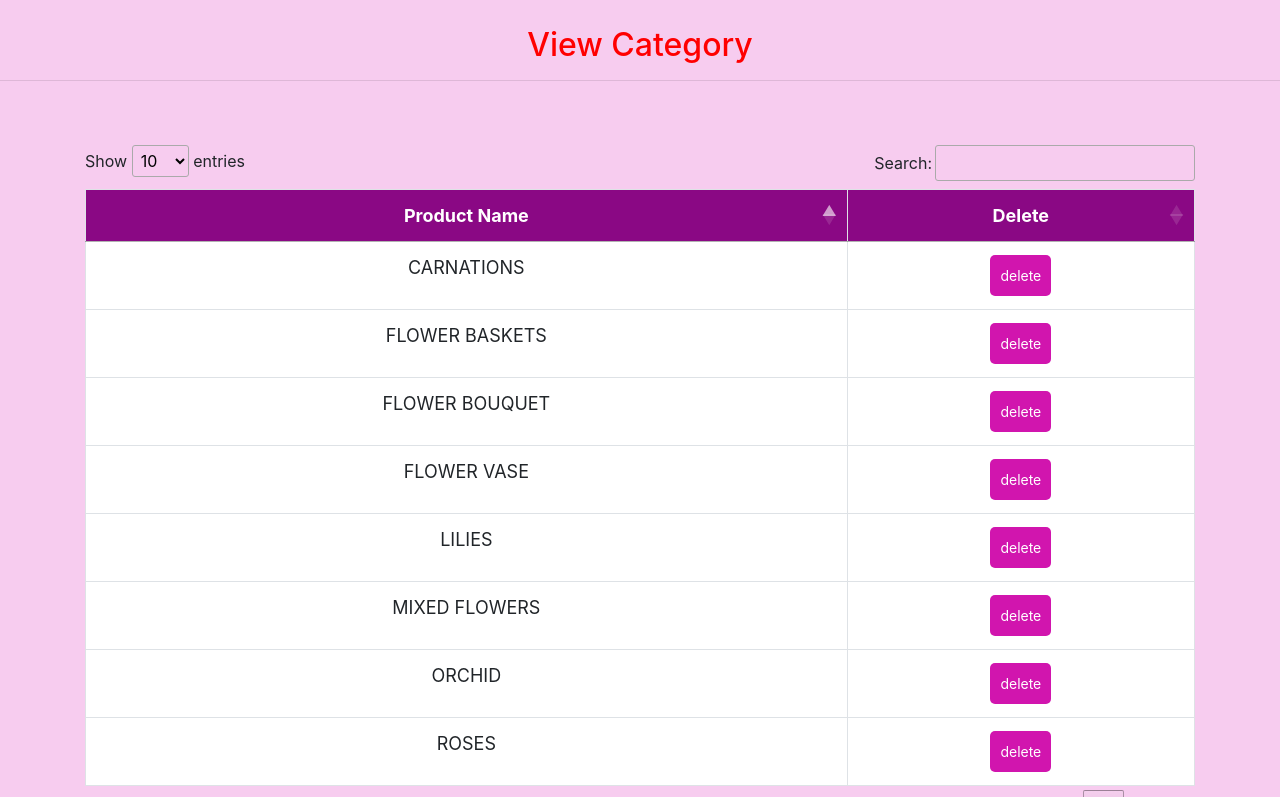
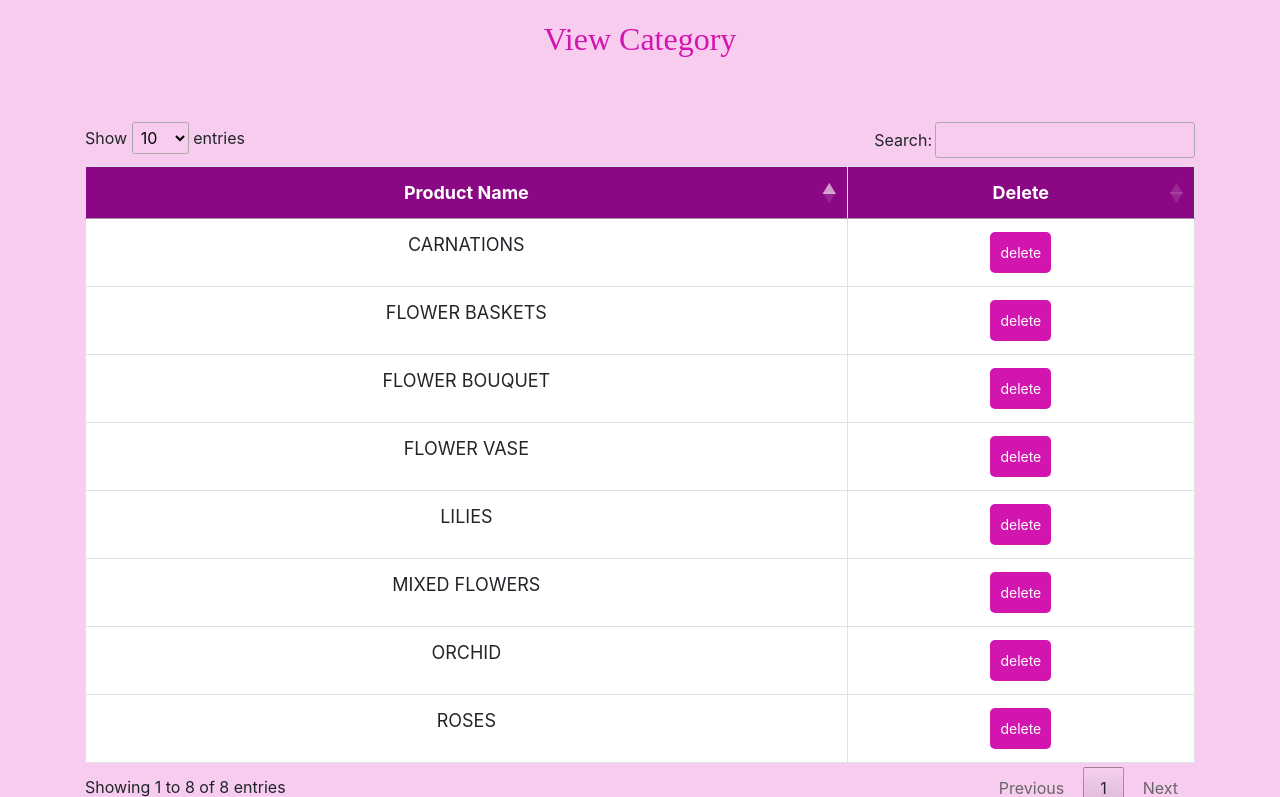
Before and after one commit to Suryanshm000/Bring-my-flower, a Django app: page /view_categary/ in a window 1280 px wide. Shown: the part 56-853 px from the top of the page. Run offline with Django 3.2, Linux system fonts and the light colour scheme; a user stored in the database is signed in; data comes from the database, SQL or seed files in the repository; both versions use the stored data as it was after the commit; parts of the project's set-up code (start-up, migrations or seed data) failed here and were passed over; some libraries are stand-ins or nearby versions.

Commit message:
view category

```diff
--- a/grocery/templates/view_category.html
+++ b/grocery/templates/view_category.html
@@ -1,6 +1,6 @@
 {% extends 'navigation.html' %}
 {% block body %}
-<center><h2 style="color:red;margin-top:2%">View Category</h2></center><hr>
+<center><h2 style="margin-top:20px;color: #d115ae;text-align: center; font-family : 'Monotype Corsiva';"align="center">View Category</h2></center>
 <div class="container" style="margin-top:5%">
 <table class="table table-bordered" id="myTable">
   <thead>
```
Also changed, not shown: db.sqlite3.
